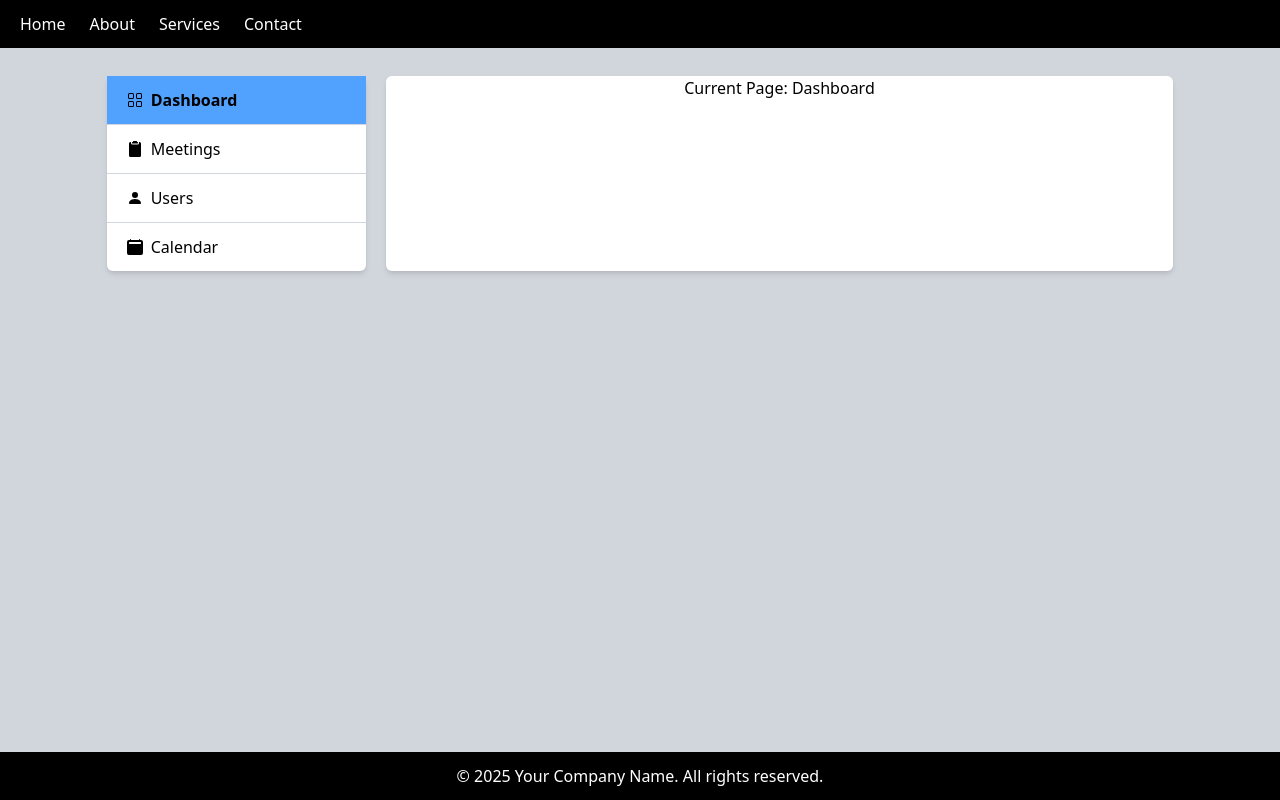
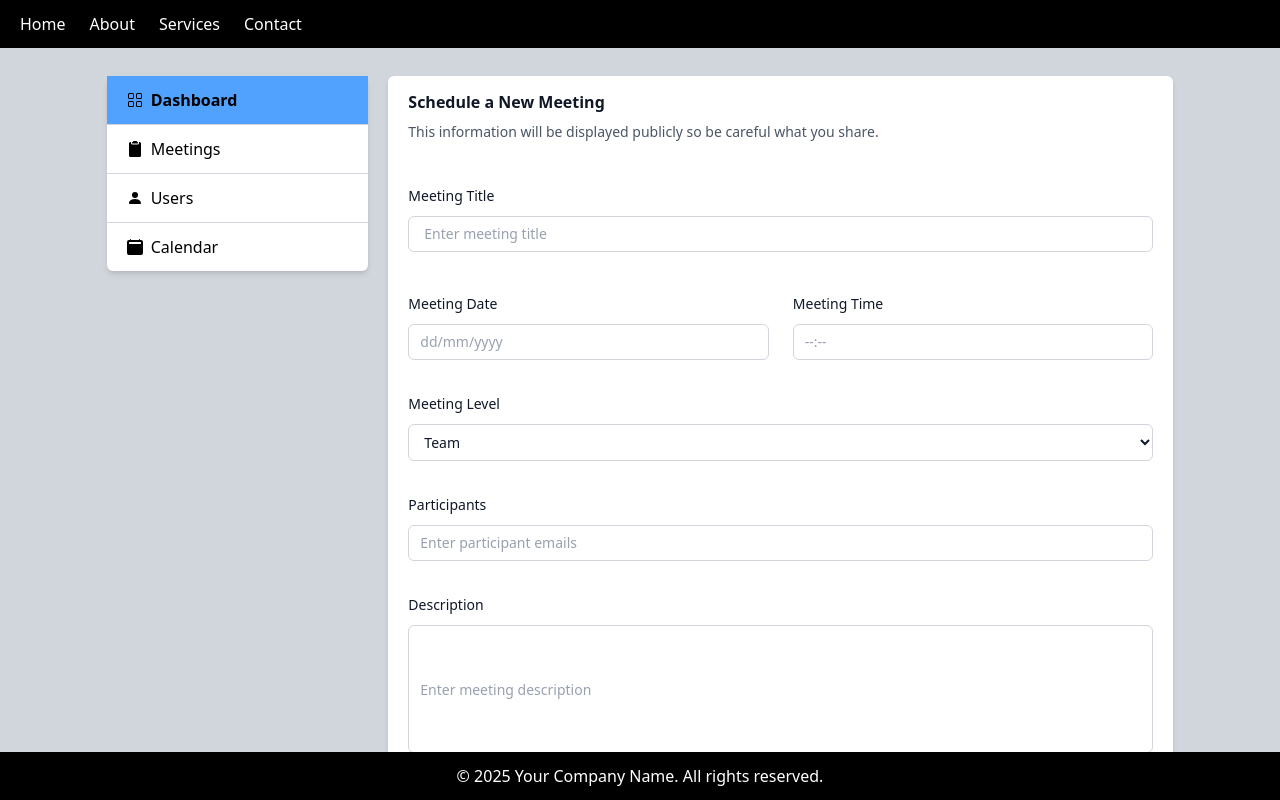
Before and after one commit to danielwennstrom/MeetingCalendar-workshop, a React (Vite) app: page / in a window 1280 px wide. Built offline with nearby package versions, Linux system fonts and the light colour scheme.

Commit message:
Schedule meeting form and minor fixes

```diff
--- a/package.json
+++ b/package.json
@@ -10,6 +10,8 @@
     "preview": "vite preview"
   },
   "dependencies": {
+    "@headlessui/react": "^2.2.4",
+    "@heroicons/react": "^2.2.0",
     "@tailwindcss/vite": "^4.1.7",
     "react": "^19.1.0",
     "react-dom": "^19.1.0",
--- a/src/App.tsx
+++ b/src/App.tsx
@@ -38,8 +38,160 @@ function App() {
         onSelect={setActiveIndex}
       />
 
-      <div className="w-full bg-white flex justify-center px-5 my-7 md:my-0 rounded-md shadow-md">
-        <p>Current Page: {menuItems[activeIndex].label}</p>
+      <div className="w-full flex flex-col">
+        <div className="bg-white flex flex-col justify-center px-5 py-3 my-7 md:my-0 rounded-md shadow-md">
+          <form>
+            <div className="space-y-12">
+              <div className="pb-3">
+                <h2 className="text-base/7 font-semibold text-gray-900">
+                  Schedule a New Meeting
+                </h2>
+                <p className="mt-1 text-sm/6 text-gray-600">
+                  This information will be displayed publicly so be careful what
+                  you share.
+                </p>
+
+                <div className="mt-10 grid grid-cols-1 gap-x-6 sm:grid-cols-6">
+                  <div className="sm:col-span-12">
+                    <label
+                      htmlFor="meetingTitle"
+                      className="block text-sm/6 font-medium text-gray-900"
+                    >
+                      Meeting Title
+                    </label>
+                    <div className="mt-2">
+                      <div className="flex items-center rounded-md bg-white pl-3 outline-1 -outline-offset-1 outline-gray-300 focus-within:outline-2 focus-within:-outline-offset-2 focus-within:outline-indigo-600">
+                        <input
+                          id="meetingTitle"
+                          name="meetingTitle"
+                          type="text"
+                          placeholder="Enter meeting title"
+                          className="block min-w-0 grow py-1.5 pr-3 pl-1 text-base text-gray-900 placeholder:text-gray-400 focus:outline-none sm:text-sm/6"
+                        />
+                      </div>
+                    </div>
+                  </div>
+
+                  <div className="border-b border-gray-900/10 pb-12 sm:col-span-12">
+                    <div className="mt-10 grid grid-cols-1 gap-x-6 gap-y-8 sm:grid-cols-12">
+                      <div className="sm:col-span-6">
+                        <label
+                          htmlFor="meetingDate"
+                          className="block text-sm/6 font-medium text-gray-900"
+                        >
+                          Meeting Date
+                        </label>
+                        <div className="mt-2">
+                          <input
+                            id="meetingDate"
+                            name="meetingDate"
+                            type="text"
+                            placeholder="dd/mm/yyyy"
+                            className="block w-full rounded-md bg-white px-3 py-1.5 text-base text-gray-900 outline-1 -outline-offset-1 outline-gray-300 placeholder:text-gray-400 focus:outline-2 focus:-outline-offset-2 focus:outline-indigo-600 sm:text-sm/6"
+                          />
+                        </div>
+                      </div>
+
+                      <div className="sm:col-span-6">
+                        <label
+                          htmlFor="meetingTime"
+                          className="block text-sm/6 font-medium text-gray-900"
+                        >
+                          Meeting Time
+                        </label>
+                        <div className="mt-2">
+                          <input
+                            id="meetingTime"
+                            name="meetingTime"
+                            type="text"
+                            placeholder="--:--"
+                            className="block w-full rounded-md bg-white px-3 py-1.5 text-base text-gray-900 outline-1 -outline-offset-1 outline-gray-300 placeholder:text-gray-400 focus:outline-2 focus:-outline-offset-2 focus:outline-indigo-600 sm:text-sm/6"
+                          />
+                        </div>
+                      </div>
+
+                      <div className="sm:col-span-12">
+                        <label
+                          htmlFor="meetingLevel"
+                          className="block text-sm/6 font-medium text-gray-900"
+                        >
+                          Meeting Level
+                        </label>
+                        <div className="mt-2">
+                          <select
+                            id="currency"
+                            name="currency"
+                            aria-label="Currency"
+                            className="block w-full rounded-md bg-white px-3 py-2 text-base text-gray-900 outline-1 -outline-offset-1 outline-gray-300 placeholder:text-gray-400 focus:outline-2 focus:-outline-offset-2 focus:outline-indigo-600 sm:text-sm/6"
+                          >
+                            <option>Team</option>
+                            <option>Development</option>
+                            <option>General</option>
+                          </select>
+                        </div>
+                      </div>
+
+                      <div className="sm:col-span-12">
+                        <label
+                          htmlFor="participants"
+                          className="block text-sm/6 font-medium text-gray-900"
+                        >
+                          Participants
+                        </label>
+                        <div className="mt-2 grid grid-cols-1">
+                          <input
+                            id="participants"
+                            name="participants"
+                            type="text"
+                            placeholder="Enter participant emails"
+                            className="block w-full rounded-md bg-white px-3 py-1.5 text-base text-gray-900 outline-1 -outline-offset-1 outline-gray-300 placeholder:text-gray-400 focus:outline-2 focus:-outline-offset-2 focus:outline-indigo-600 sm:text-sm/6"
+                          />
+                        </div>
+                      </div>
+
+                      <div className="col-span-full">
+                        <label
+                          htmlFor="description"
+                          className="block text-sm/6 font-medium text-gray-900"
+                        >
+                          Description
+                        </label>
+                        <div className="mt-2">
+                          <input
+                            id="description"
+                            name="description"
+                            type="text"
+                            placeholder="Enter meeting description"
+                            className="block w-full rounded-md h-32 bg-white px-3 py-1.5 text-base text-gray-900 outline-1 -outline-offset-1 outline-gray-300 placeholder:text-gray-400 focus:outline-2 focus:-outline-offset-2 focus:outline-indigo-600 sm:text-sm/6"
+                          />
+                        </div>
+                      </div>
+                    </div>
+                  </div>
+                </div>
+                <div className="col-span-full">
+                  <div className="mt-6 flex items-center justify-end gap-x-6 ">
+                    <button
+                      type="button"
+                      className="text-sm/6 font-semibold text-gray-900"
+                    >
+                      Cancel
+                    </button>
+                    <button
+                      type="submit"
+                      className="rounded-md bg-indigo-600 px-3 py-2 text-sm font-semibold text-white shadow-xs hover:bg-indigo-500 focus-visible:outline-2 focus-visible:outline-offset-2 focus-visible:outline-indigo-600"
+                    >
+                      Save
+                    </button>
+                  </div>
+                </div>
+              </div>
+            </div>
+          </form>
+        </div>
+        <div className="bg-white flex flex-col justify-center px-5 py-3 md:my-7 rounded-md shadow-md">
+          <p>Test</p>
+        </div>
       </div>
     </div>
   );
--- a/src/components/Menu/Menu.tsx
+++ b/src/components/Menu/Menu.tsx
@@ -15,7 +15,7 @@ type MenuProps = {
 
 const Menu = ({ items, activeIndex, onSelect }: MenuProps) => {
   return (
-    <div className="sm:w-1/3 w-1/4 bg-white rounded-md shadow-md">
+    <div className="sm:w-1/3 w-2/4 h-fit bg-white rounded-md shadow-md">
       {items.map((item, idx) => (
         <MenuItem
           key={item.label}
```
Also changed, not shown: 1 other file (tests, documents, lock files or other folders).
